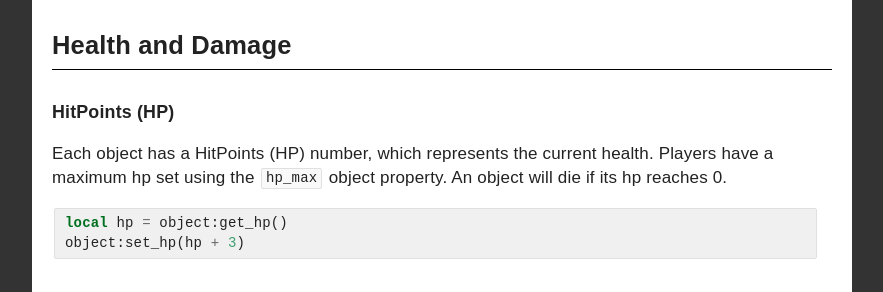
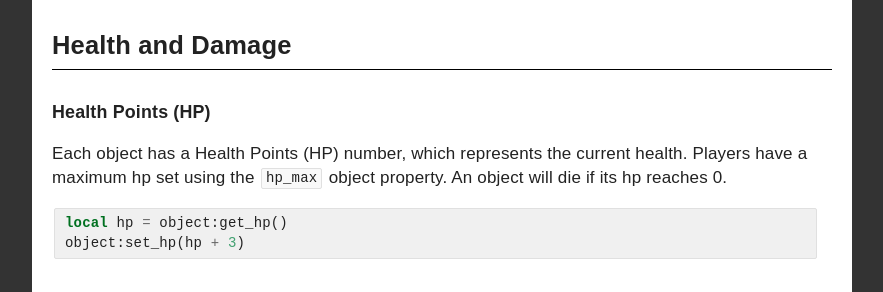
Before and after one commit to rubenwardy/minetest_modding_book, a Jekyll site: the page built from _en/map/objects.md, in a window 1280 px wide and 900 px high, scrolled down 3726 px. Shown: the part 158-450 px from the top of the window, without its empty margins (338-1221 px from the left). Built offline with Jekyll 4.4.1, drawn with Linux system fonts in a browser that asks for light colours.

Commit message:
Objects: HitPoints -> Health Points

```diff
--- a/_en/map/objects.md
+++ b/_en/map/objects.md
@@ -239,9 +239,9 @@ use a [chat command](../players/chat.html) to spawn entities:
 
 ## Health and Damage
 
-### HitPoints (HP)
+### Health Points (HP)
 
-Each object has a HitPoints (HP) number, which represents the current health.
+Each object has a Health Points (HP) number, which represents the current health.
 Players have a maximum hp set using the `hp_max` object property.
 An object will die if its hp reaches 0.
 
```
